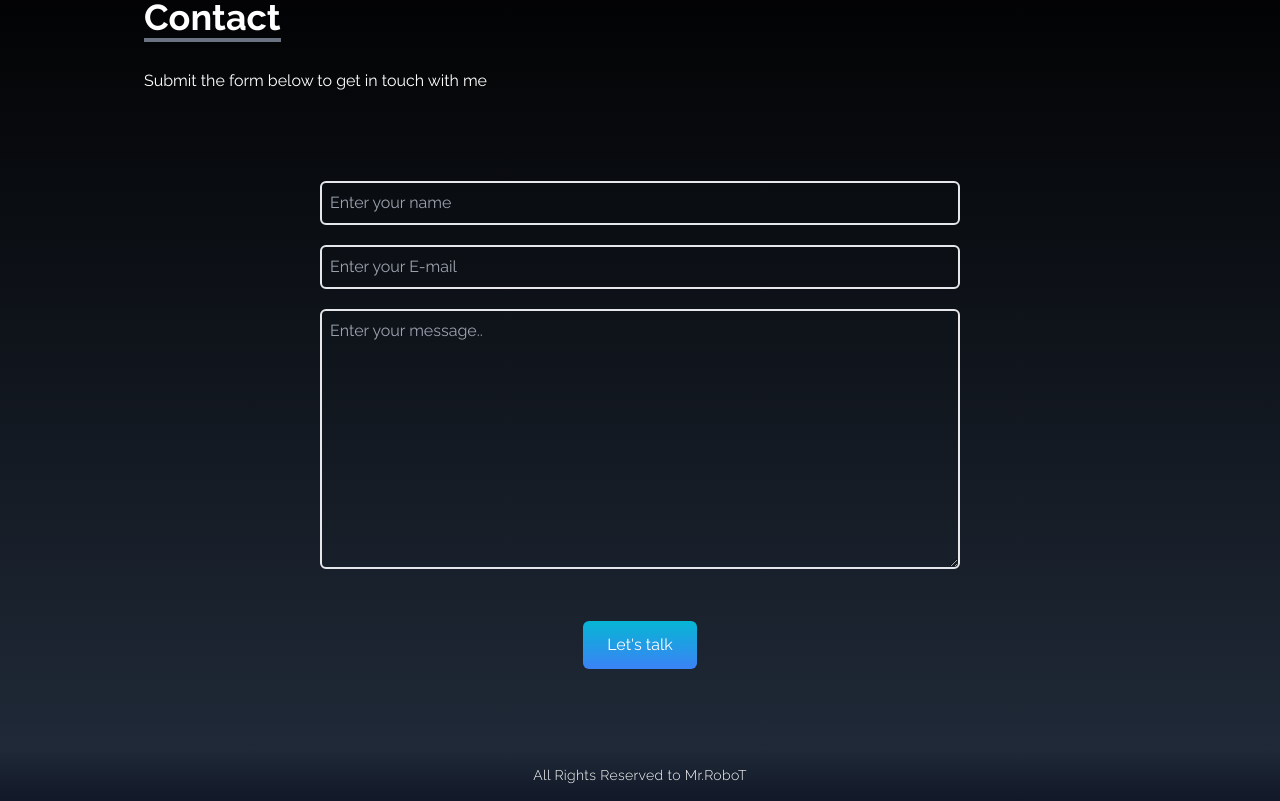
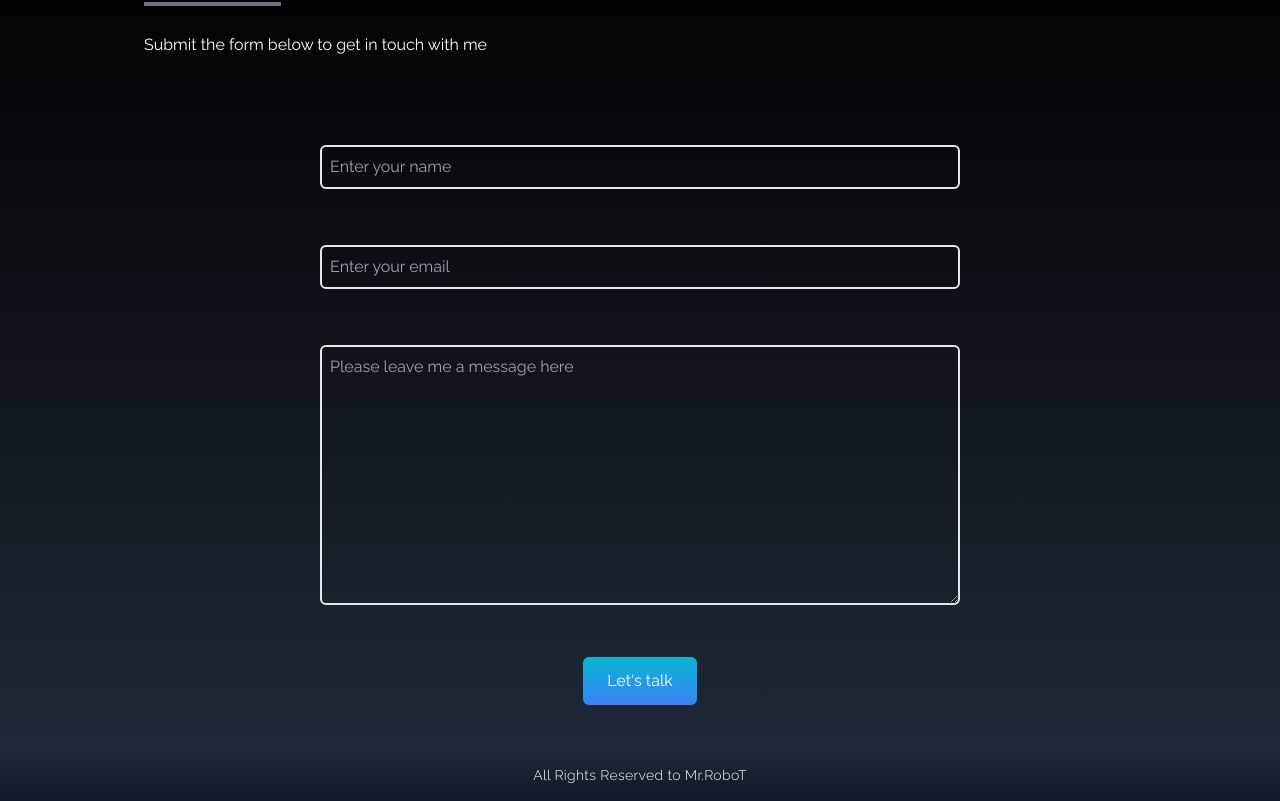
Before and after one commit to Mr1-Robot/Robot-s-Portfolio, a React (Create React App) app: page / in a window 1280 px wide. Shown: the part 3251-4052 px from the top of the page. Built offline with nearby package versions, Linux system fonts and the light colour scheme.

Commit message:
formValidationDone.

```diff
--- a/src/components/Contact.jsx
+++ b/src/components/Contact.jsx
@@ -1,7 +1,51 @@
-import React from 'react'
-
+import React, { useEffect, useState } from 'react'
+import '../index.css'
 
 const Contact = () => {
+
+  const valuesObj = { name: "", email: "", textArea: ""};
+  const [ values, setValues ] = useState(valuesObj);
+  const [focused, setFocused] = useState(false);
+
+  const inputs = [
+    {
+      id: 1,
+      name: "name",
+      type: "text",
+      errorMessage: "Name is required, between '3-16' characters",
+      placeHolder: "Enter your name",
+      style:
+        "p-2 bg-transparent border-2 rounded-md text-white focus:outline-none peer",
+      required: true,
+      pattern: "^[A-Za-z0-9]{3,16}$",
+    },
+
+    {
+      id: 2,
+      name: "email",
+      type: "email",
+      errorMessage: "Email is required!",
+      placeHolder: "Enter your email",
+      style:
+        "p-2 bg-transparent border-2 rounded-md text-white focus:outline-none peer",
+      required: true,
+    },
+  ];
+
+  const handleSubmit = (e) => {
+    e.preventDefault();
+  };
+
+  const onChange = (e) => {
+    setValues({ ...values, [e.target.name] : e.target.value})
+  }
+
+  console.log(values)
+
+  const handleFocus = (e) => {
+    setFocused(true);
+  }
+
     return (
       <div
         name="contact"
@@ -16,32 +60,55 @@ const Contact = () => {
               Submit the form below to get in touch with me
             </p>
           </div>
-          <div className="flex justify-center items-center">
+          <div className="flex justify-center items-center relative">
             <form
+              onChange={onChange}
               action="https://getform.io/f/1a45c8bd-f2ea-4735-9e44-e7d6ad25fdae"
               method="POST"
               className="flex flex-col gap-5 w-[40rem] md:1/2"
             >
-              <input
-                type="text"
-                name="name"
-                placeholder="Enter your name"
-                className="p-2 bg-transparent border-2 rounded-md text-white focus:outline-none"
-              />
-
-              <input
-                type="email"
-                name="email"
-                placeholder="Enter your E-mail"
-                className="p-2 bg-transparent border-2 rounded-md text-white focus:outline-none"
-              />
-
+              {inputs.map(
+                ({
+                  id,
+                  name,
+                  errorMessage,
+                  type,
+                  placeHolder,
+                  style,
+                  required,
+                  pattern,
+                }) => (
+                  <div className=" flex flex-col gap-3">
+                    <input
+                      onChange={onChange}
+                      key={id}
+                      type={type}
+                      name={name}
+                      placeholder={placeHolder}
+                      className={style}
+                      value={valuesObj[inputs.name]}
+                      required={required}
+                      pattern={pattern}
+                      onBlur={handleFocus}
+                      focused={focused.toString()}
+                    />
+                    <span className="text-red-500 invisible">
+                      {errorMessage}
+                    </span>
+                  </div>
+                )
+              )}
               <textarea
-                name="message"
+                onChange={onChange}
+                name="textArea"
+                id=""
+                value={valuesObj[inputs.textArea]}
                 rows="10"
-                placeholder="Enter your message.."
-                className="p-2 bg-transparent border-2 rounded-md text-white focus:outline-none"
-              ></textarea>
+                placeholder="Please leave me a message here"
+                className="relative peer p-2 bg-transparent border-2 rounded-md text-white focus:outline-none"
+                required
+              >
+              </textarea>
 
               <button
                 className="text-white
--- a/src/components/Experience.jsx
+++ b/src/components/Experience.jsx
@@ -15,7 +15,7 @@ const Experience = () => {
         {
             id: 1,
             src: html,
-            title: 'Title',
+            title: 'HTML',
             style: 'shadow-orange-500'
         },
         {
--- a/src/index.css
+++ b/src/index.css
@@ -11,3 +11,11 @@
     font-family: 'Raleway', sans-serif;
   }
 }
+
+input:invalid[focused="true"] {
+  border: 1px solid red;
+}
+
+input:invalid[focused="true"] ~ span {
+  visibility: visible;
+}
```
